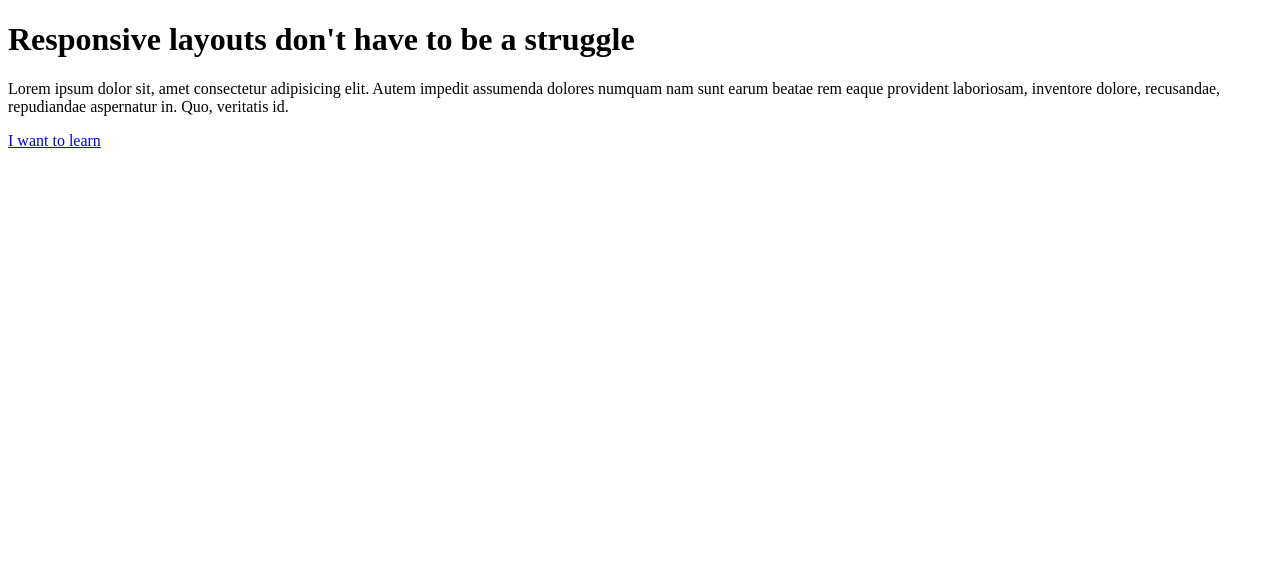
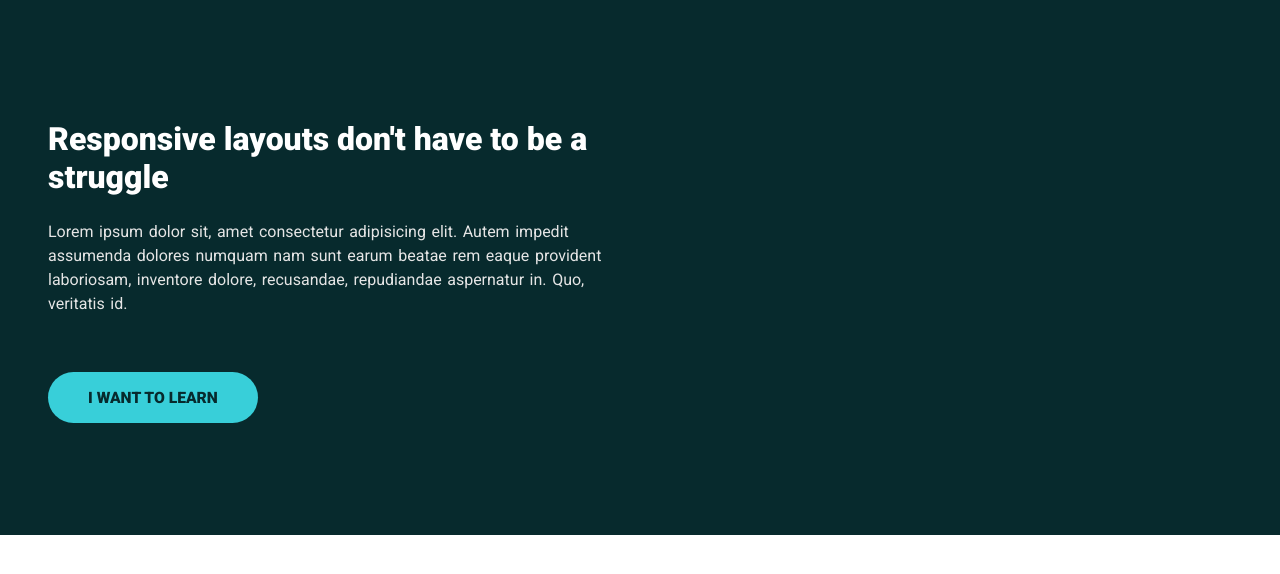
Before and after one commit to nepali-rakshya/Responsive-CSS-, a plain HTML site: page 3challenge3/index.html in a window 1280 px wide. Drawn offline with Linux system fonts and the light colour scheme.

Commit message:
challenge3

```diff
--- /dev/null
+++ b/3challenge-completed/style.css
@@ -0,0 +1,49 @@
+*, *::before, *::after {
+    box-sizing: border-box;
+}
+
+body {
+    margin: 0;
+    font-family: 'Roboto', sans-serif;
+    font-size: 1.3rem;
+}
+
+h1 {
+    font-size: 3rem;
+}
+
+.container {
+    width: 80%;
+    max-width: 1100px;
+    margin: 0 auto;
+}
+
+.hero {
+    padding: 100px 0;
+    background-color: #23424A;
+    color: #FFF;
+}
+
+.hero__text {
+    width: 60%;
+}
+
+.hero p {
+    margin-bottom: 3em;
+}
+
+.btn {
+    display: inline-block;
+    text-decoration: none;
+    text-transform: uppercase;
+    color: #23424A;
+    font-weight: 900;
+    background-color: #38CFD9;
+    padding: .75em 2em;
+    border-radius: 100px;
+}
+
+.btn:hover,
+.btn:focus {
+    opacity: .75;
+}
--- a/3challenge3/index.css
+++ b/3challenge3/index.css
@@ -0,0 +1,62 @@
+* {
+  margin: 0;
+  padding: 0;
+  box-sizing: border-box;
+}
+
+/* main container  */
+
+.container {
+  width: 80%;
+  max-width: 72ch;
+  margin: 0 3rem;
+}
+
+.outer {
+  background: #072a2d;
+  padding: 7.5rem 0 7rem;
+}
+
+/* *********************************************************** */
+/* heading */
+
+h1 {
+  color: #ffffff;
+  font-family: "Roboto", sans-serif;
+  font-weight: 900;
+}
+
+/* **************************************************************** */
+
+/* para */
+
+p {
+  color: #e5e5e5;
+  font-family: "Roboto", sans-serif;
+  margin-top: 1.5rem;
+  line-height: 1.5rem;
+  word-spacing: 0.1rem;
+  margin-bottom: 3.5rem;
+}
+
+/* ************************************************************** */
+/* link */
+.button {
+  display: inline-block;
+  padding: 1rem 1.5rem;
+  background: #38cfd9;
+  border-radius: 2rem;
+}
+
+a {
+  font-family: "Roboto", sans-serif;
+  text-transform: uppercase;
+  text-decoration: none;
+  padding: 0 1rem;
+}
+
+a:link {
+  color: #072a2d;
+  font-weight: bold;
+  font-size: 0.98rem;
+}
--- a/3challenge3/index.html
+++ b/3challenge3/index.html
@@ -6,16 +6,24 @@
     <meta http-equiv="X-UA-Compatible" content="IE=edge">
     <meta name="viewport" content="width=device-width, initial-scale=1.0">
     <title>Day03</title>
+    <link href="https://fonts.googleapis.com/css2?family=Roboto:wght@400;900&display=swap" rel="stylesheet">
     <link rel="stylesheet" href="./index.css">
 </head>
 
 <body>
-    <div class="container">
-        <h1>Responsive layouts don't have to be a struggle</h1>
-        <p>Lorem ipsum dolor sit, amet consectetur adipisicing elit. Autem impedit assumenda dolores numquam nam sunt
-            earum beatae rem eaque provident laboriosam, inventore dolore, recusandae, repudiandae aspernatur in. Quo,
-            veritatis id.</p>
-        <a href="#">I want to learn</a>
+    <div class="outer">
+        <div class="container">
+            <h1>Responsive layouts don't have to be a struggle</h1>
+            <p>Lorem ipsum dolor sit, amet consectetur adipisicing elit. Autem impedit assumenda dolores numquam nam
+                sunt
+                earum beatae rem eaque provident laboriosam, inventore dolore, recusandae, repudiandae aspernatur
+                in.
+                Quo,
+                veritatis id.</p>
+            <div class="button">
+                <a href="#">I want to learn</a>
+            </div>
+        </div>
     </div>
 </body>
 
```
Also changed, not shown: 3challenge-completed/index.html (added, +21 -0 lines).
